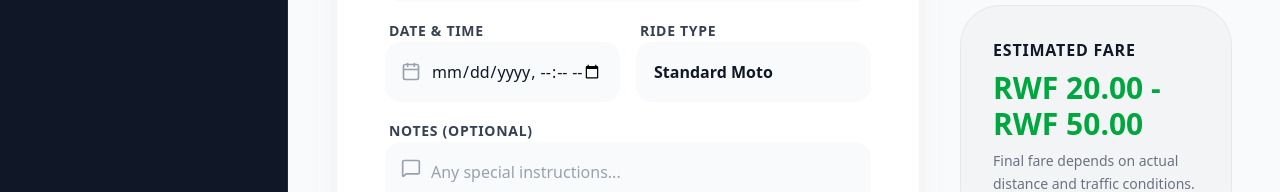
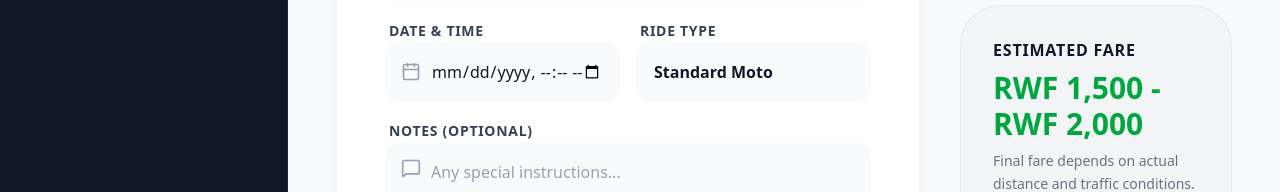
Before and after one commit to Tabytha01/Moto_Booking_MS-, a Next.js app: page /customer/book in a window 1280 px wide. Shown: the part 379-571 px from the top of the page. Built offline with nearby package versions, Linux system fonts and the light colour scheme.

Commit message:
Updating the admin dashboard

```diff
--- a/src/app/admin/dashboard/page.js
+++ b/src/app/admin/dashboard/page.js
@@ -122,7 +122,7 @@ export default function AdminDashboard() {
                         </span>
                       </td>
                       <td className="px-6 py-4 text-sm font-black text-gray-900 text-right">
-                        {booking.fare ? `K ${booking.fare.toFixed(2)}` : "N/A"}
+                        {booking.fare ? `RWF ${booking.fare.toFixed(2)}` : "N/A"}
                       </td>
                     </tr>
                   ))
--- a/src/app/customer/book/page.js
+++ b/src/app/customer/book/page.js
@@ -215,7 +215,7 @@ export default function BookRidePage() {
 
           <div className="bg-gray-100 rounded-[2.5rem] p-8 border border-gray-200">
             <h4 className="text-gray-900 font-black mb-2 uppercase tracking-wider">Estimated Fare</h4>
-            <p className="text-3xl font-black text-green-600 mb-2">RWF 20.00 - RWF 50.00</p>
+            <p className="text-3xl font-black text-green-600 mb-2">RWF 1,500 - RWF 2,000</p>
             <p className="text-gray-500 text-sm font-medium leading-relaxed">Final fare depends on actual distance and traffic conditions.</p>
           </div>
         </div>
```
Also changed, not shown: 1 other file (tests, documents, lock files or other folders).
